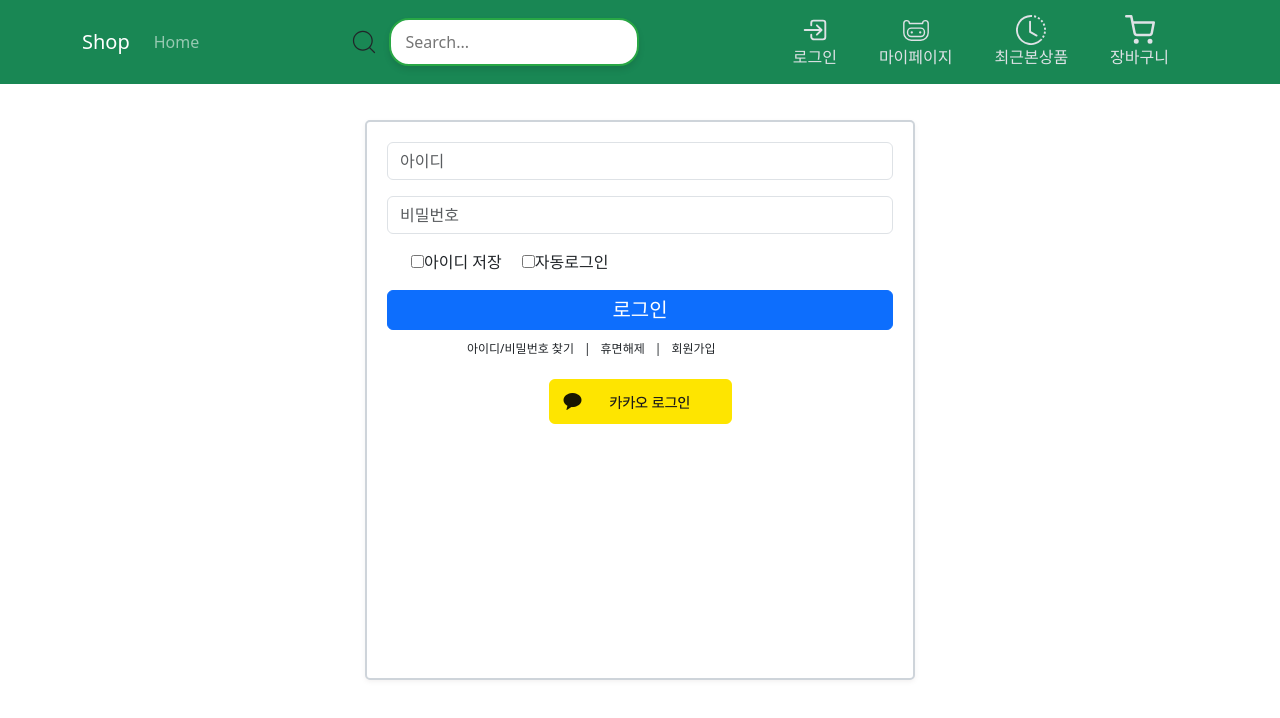
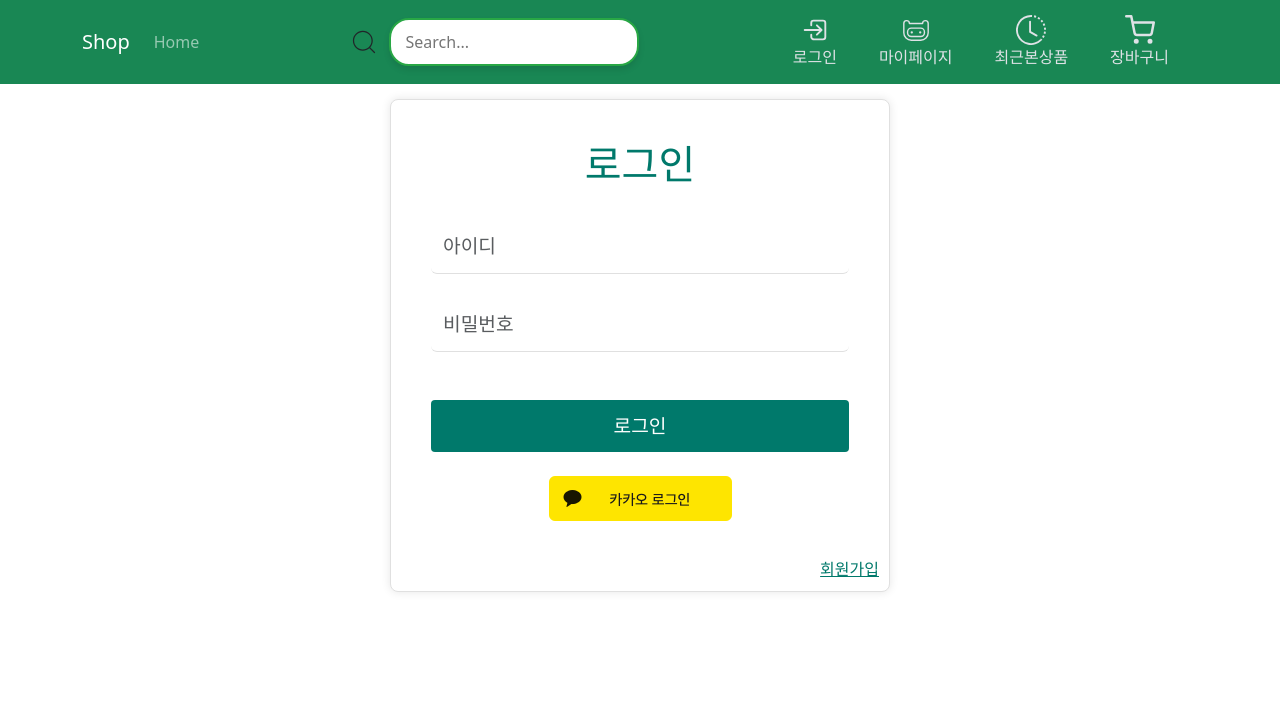
Before and after one commit to yes6686/shop4-front, a React (Create React App) app: page /login in a window 1280 px wide. Shown: the top 718 px of the page. Built offline with nearby package versions, Linux system fonts and the light colour scheme; no server answers.

Commit message:
STYLE, REFACTOR : 로그인 페이지 리팩토링

```diff
--- a/src/index.js
+++ b/src/index.js
@@ -5,7 +5,7 @@ import App from './App';
 import reportWebVitals from './reportWebVitals';
 import { BrowserRouter } from 'react-router-dom';
 import { Provider } from 'react-redux';
-import store from './store.js'
+import store from './store/store.js'
 
 const root = ReactDOM.createRoot(document.getElementById('root'));
 root.render(
--- a/src/routes/Login.css
+++ b/src/routes/Login.css
@@ -1,38 +1,80 @@
 .loginForm {
+  max-width: 500px; /* 박스 크기 조정 */
+  margin: 15px auto;
+  padding: 2.5rem; /* 패딩 조정 */
+  border: 1px solid #e0e0e0;
+  border-radius: 8px;
+  background-color: #ffffff;
+  position: relative; /* Relative positioning for absolute positioning of link */
+  box-shadow: 0 0 10px rgba(0, 0, 0, 0.1); /* 그림자 추가 */
+}
+
+.loginTitle {
+  font-size: 2.5rem; /* 제목 글씨 크기 조정 */
+  color: #00796b; /* 제목 색상 */
+  text-align: center; /* 제목 중앙 정렬 */
+  margin-bottom: 2rem; /* 제목과 폼 간의 여백 */
+}
+
+.loginForm .form-control {
+  font-size: 1.2rem; /* 입력 필드 글씨 크기 조정 */
+  border: none;
+  border-bottom: 1px solid #e0e0e0;
+  padding: 0.75rem; /* 패딩 조정 */
+  outline: none;
   width: 100%;
-  height: 70%;
-  max-width: 550px; /* 최대 너비 설정 */
-  padding: 20px; /* 폼 내부 여백 */
-  border: 2px solid #ced4da; /* 테두리 스타일 */
-  border-radius: 5px; /* 둥근 테두리 */
-  background-color: #ffffff; /* 배경 색상 */
-  box-shadow: 0 2px 4px rgba(141, 126, 126, 0.1); /* 그림자 효과 */
-  position: absolute; /* 절대 위치 지정 */
-  top: 50%; /* 세로 중앙 정렬 */
-  left: 50%; /* 가로 중앙 정렬 */
-  transform: translate(-50%, -50%); /* 중앙 정렬 조정 */
+  margin-bottom: 1.5rem; /* 입력 필드 간의 여백 */
+}
+
+.loginForm .form-control:focus {
+  border-bottom: 1px solid #b0b0b0;
+  color: #00796b;
 }
 
 .btn-primary {
-  width: 100%;       /* form의 가로 길이에 맞춤 */
-  padding: 4px;     /* 버튼의 높이를 늘리기 위해 패딩 조절 */
-  font-size: 20px;  /* 텍스트 크기 조절 */
+  margin-top: 1.5rem; /* 버튼과 입력 필드 간의 여백 */
+  width: 100%;
+  background-color: #00796b;
+  border: none;
+  color: #ffffff;
+  padding: 0.75rem; /* 버튼 패딩 조정 */
+  font-size: 1.2rem; /* 버튼 글씨 크기 조정 */
+  border-radius: 4px;
+  cursor: pointer;
 }
 
-
-/* Login.css */
-.findRemove {
-  list-style: none; /* 기본 리스트 스타일 제거 */
-  padding: 0;
-  margin: 0 auto;
-  display: inline-flex; /* 플렉스박스 사용 */
-  gap: 10px; /* 아이템 간 간격 조절 */
-  font-size: 12px;
-  margin-top: 10px;
-  margin-left: 80px;
+.btn-primary:hover {
+  background-color: #004d40;
 }
 
-.findRemove li:not(:last-child)::after {
-  content: '|'; /* 구분자 추가 */
-  margin-left: 10px;
+.kakaobtn {
+  text-align: center;
+  margin-top: 1.5rem; /* 카카오 버튼과 로그인 폼 간의 여백 */
 }
+
+.kakaobtn img {
+  max-width: 100%;
+  border: none;
+  cursor: pointer;
+}
+
+.findRemove {
+  list-style-type: none;
+  padding: 0;
+  margin-top: 1.5rem; /* 회원가입 링크와 카카오 버튼 간의 여백 */
+}
+
+.findRemove li {
+  position: absolute; /* Absolute positioning for precise placement */
+  bottom: 10px; /* 위치 조정 */
+  right: 10px; /* 위치 조정 */
+  text-align: right;
+  font-size: 1rem; /* 회원가입 링크 글씨 크기 조정 */
+  color: #00796b;
+  cursor: pointer;
+  text-decoration: underline;
+}
+
+.findRemove li:hover {
+  color: #004d40;
+}
--- a/src/routes/Login.js
+++ b/src/routes/Login.js
@@ -1,68 +1,47 @@
-import './Login.css';
-import { useState } from 'react';
+import React, { useState } from 'react';
 import axios from 'axios';
 import { useNavigate } from 'react-router-dom';
+import './Login.css'; // CSS 파일을 임포트
 import kakaoImg from '../images/kakao_login.png';
 import { KAKAO_AUTH_URL } from '../oauth/Oauth';
 
 function Login() {
-  const code = new URL(window.location.href).searchParams.get('code'); // 인가코드 추출
     const navigate = useNavigate();
 
-  let [userId, setUserId] = useState('');
-  let [userPw, setUserPw] = useState('');
+    const [userId, setUserId] = useState('');
+    const [userPw, setUserPw] = useState('');
 
-  // 아이디와 비밀번호 입력받는 값 저장
     const userIdChange = (e) => setUserId(e.target.value);
     const userPwChange = (e) => setUserPw(e.target.value);
 
-  //formData를 JSON으로 변환하는 함수
-  const formDataToJSON = (formData) => {
-    const obj = {};
-    formData.forEach((value, key) => {
-      obj[key] = value;
-    });
-    return obj;
-  };
-
-  // 로그인 버튼 누르면 로그인 기능 실행
     const onSubmit = (e) => {
         e.preventDefault();
 
-    let formData = new FormData();
-    formData.append('userId', userId);
-    formData.append('userPw', userPw);
-
-    const data = formDataToJSON(formData);
-
-    //포스트 요청으로 아이디 비밀번호 값 보내기
         axios
             .post('http://localhost:8080/api/members/login', {
                 userId: userId,
                 userPw: userPw,
             })
             .then((res) => {
-        sessionStorage.setItem('user', JSON.stringify(res.data)); //session에 값 추가
+                sessionStorage.setItem('user', JSON.stringify(res.data));
                 sessionStorage.setItem('isLoggedIn', true);
                 navigate('/');
             })
-      .catch(function (error) {
+            .catch(() => {
                 alert('로그인에 실패하였습니다.');
                 window.location.reload();
             });
     };
 
-  const handleKakaoLogin = () => {
-    // 카카오 로그인 관련 로직 처리
-  };
     return (
-    <>
         <div>
             <form
                 className="loginForm"
                 onSubmit={onSubmit}
-          encType="multipart/form"
             >
+                {/* 로그인 제목 */}
+                <h2 className="loginTitle">로그인</h2>
+
                 {/* 아이디 입력 칸 */}
                 <div className="mb-3">
                     <input
@@ -71,69 +50,38 @@ function Login() {
                         onChange={userIdChange}
                         className="form-control"
                         placeholder="아이디"
+                        required
                     />
                 </div>
 
                 {/* 비밀번호 입력칸 */}
                 <div className="mb-3">
                     <input
-              type="text"
+                        type="password"
                         value={userPw}
                         onChange={userPwChange}
                         className="form-control"
                         placeholder="비밀번호"
+                        required
                     />
                 </div>
 
-          <div className="mb-3 form-check">
-            {/* 아이디 저장 체크박스 */}
-            <input type="checkbox" className="member" id="checkId" />
-            <label htmlFor="checkId">아이디 저장</label>
-
-            {/* 자동 로그인 체크박스 */}
-            <input type="checkbox" className="member" id="autoLogin" />
-            <label htmlFor="autoLogin">자동로그인</label>
-          </div>
-
                 {/* 로그인 버튼 */}
-          <button type="submit" className="btn btn-primary" value="user login">
+                <button type="submit" className="btn btn-primary">
                     로그인
                 </button>
 
-          {/* 찾기,휴면해제,회원가입 */}
-          <ul className="findRemove">
-            <li>아이디/비밀번호 찾기</li>
-            <li>휴면해제</li>
-            <li
-              onClick={() => {
-                navigate('/signUp');
-              }}
-              style={{ cursor: 'pointer' }}
-            >
-              회원가입
-            </li>
-          </ul>
-
-          <div style={{ textAlign: 'center', marginTop: '20px' }}>
-            <a
-              href={KAKAO_AUTH_URL}
-              className="kakaobtn"
-              style={{ display: 'inline-block' }}
-            >
-              <img
-                src={kakaoImg}
-                alt="카카오 로그인"
-                style={{
-                  padding: '0',
-                  border: 'none',
-                  cursor: 'pointer',
-                }}
-              />
+                <div className="kakaobtn">
+                    <a href={KAKAO_AUTH_URL}>
+                        <img src={kakaoImg} alt="카카오 로그인" />
                     </a>
                 </div>
+
+                <ul className="findRemove">
+                    <li onClick={() => navigate('/signUp')}>회원가입</li>
+                </ul>
             </form>
         </div>
-    </>
     );
 }
 
--- a/src/store.js
+++ b/src/store/store.js
@@ -1,7 +1,7 @@
 import { configureStore } from '@reduxjs/toolkit';
-import user from './store/userSlice.js';
-import recentlyViewed from './store/recentlyViewedSlice.js';
-import search from './store/searchSlice.js';
+import user from './userSlice.js';
+import recentlyViewed from './recentlyViewedSlice.js';
+import search from './searchSlice.js';
 
 export default configureStore({
   reducer: {
```
Lines whose indentation alone changed are shown as unchanged.
